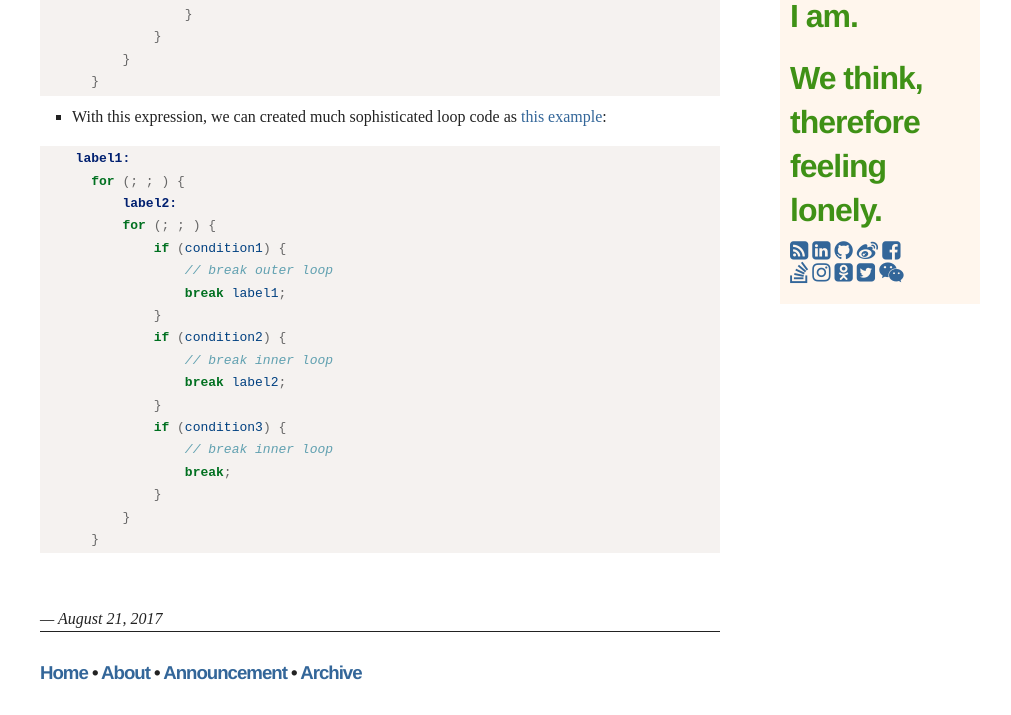
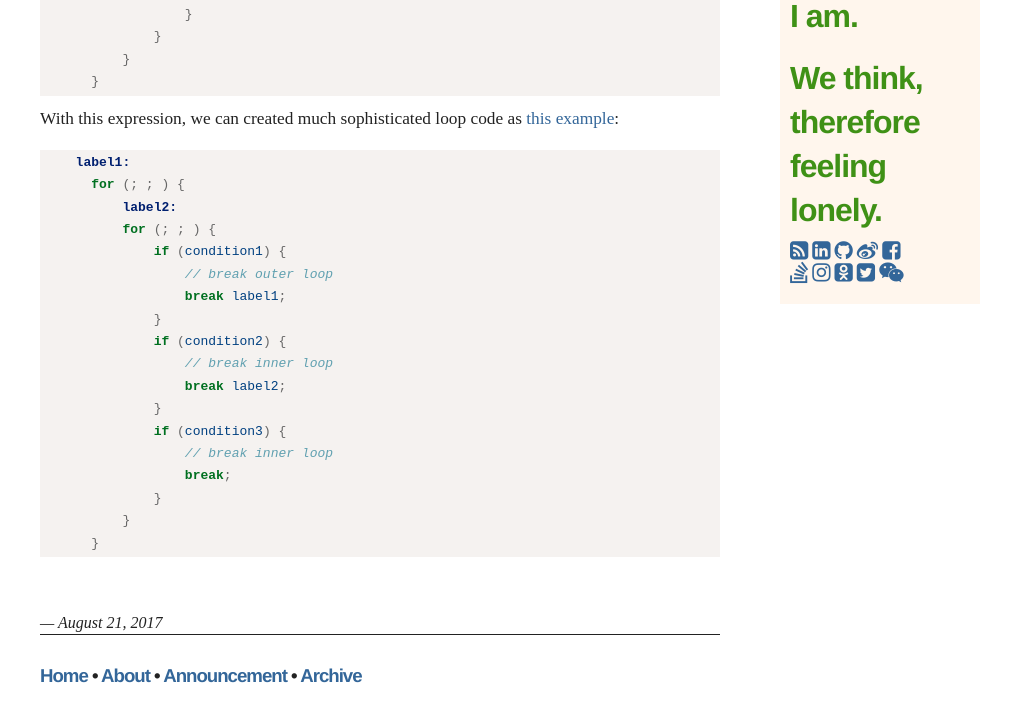
Before and after one commit to villim/villim.github.io, a Jekyll site: the page built from _posts/2017-08-21-java-goto.md, in a window 1280 px wide. Shown: the part 490-1205 px from the top of the page, without its empty margins (135-1146 px from the left). Built offline with Jekyll 4.4.1, drawn with Linux system fonts in a browser that asks for light colours.

Commit message:
update blog

````diff
--- a/_posts/2017-08-21-java-goto.md
+++ b/_posts/2017-08-21-java-goto.md
@@ -20,7 +20,7 @@ When researching GOTO expression, In Java there's kind of expression can do simi
         }
     }
 ```
-* With this expression, we can created much sophisticated loop code as [this example](https://stackoverflow.com/questions/3821827/loop-in-java-code-what-is-this-why-does-it-compile):
+With this expression, we can created much sophisticated loop code as [this example](https://stackoverflow.com/questions/3821827/loop-in-java-code-what-is-this-why-does-it-compile):
 
 ```java
   label1:
````
